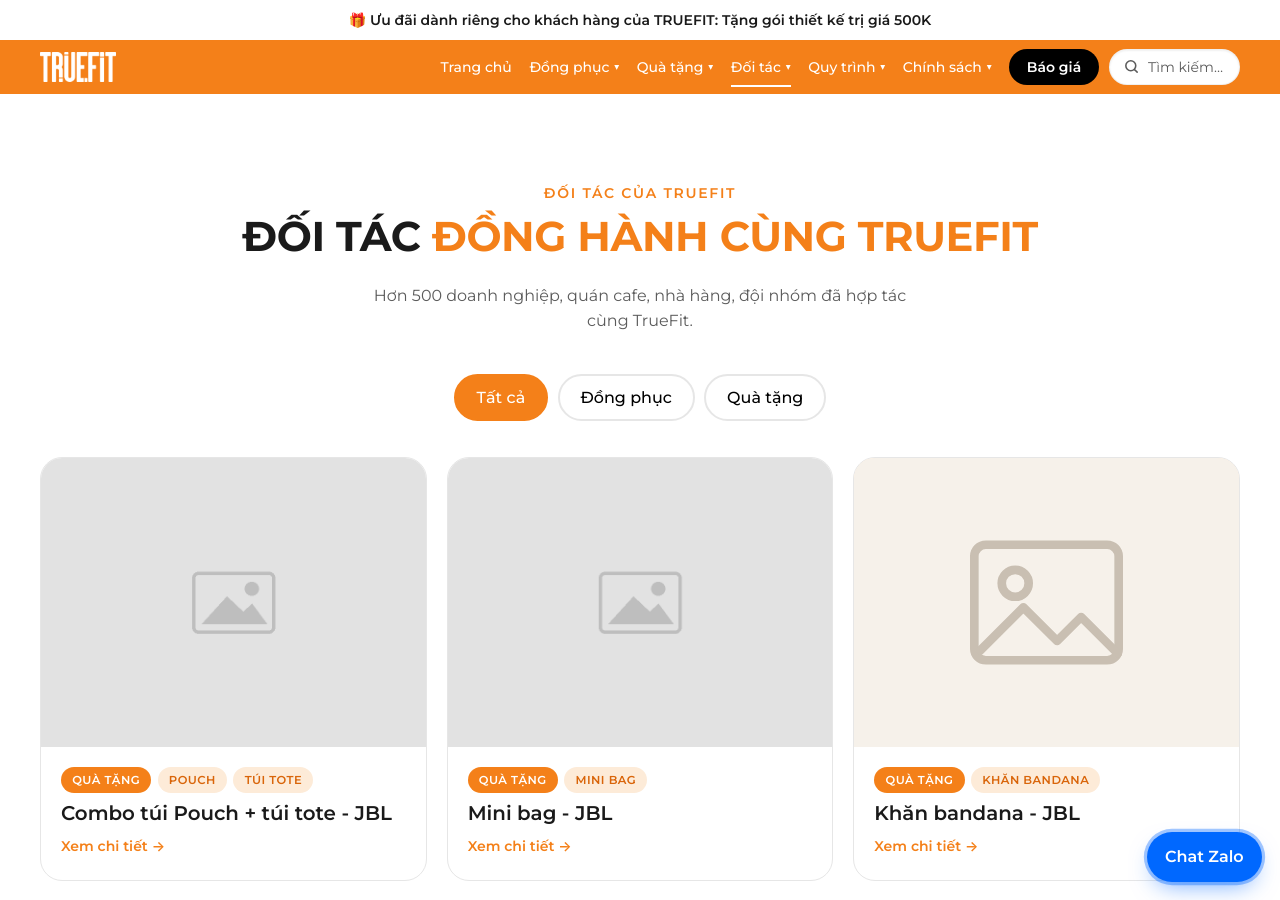
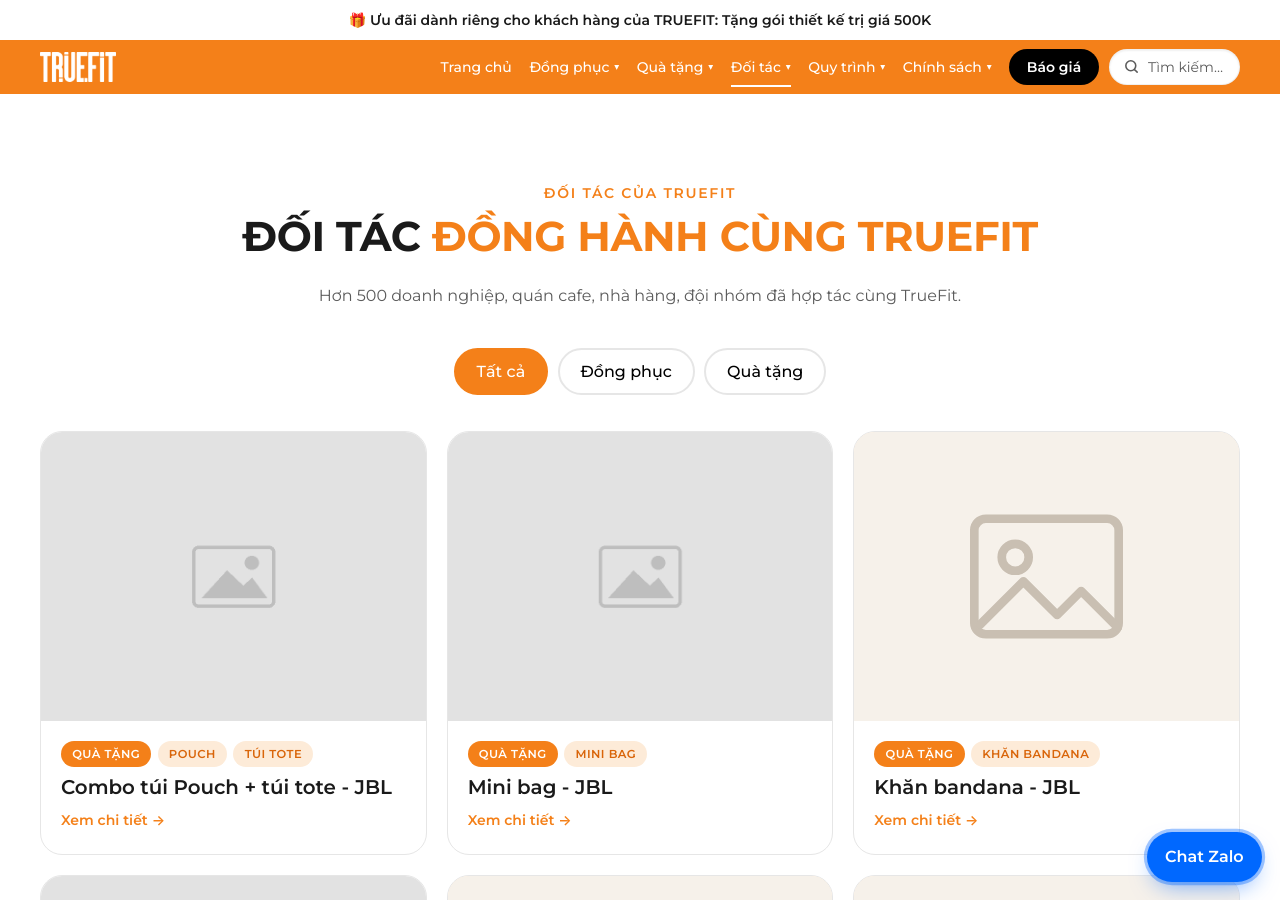
Before and after one commit to bap47/truefit, a Jekyll site: the page built from khach-hang/index.html, in a window 1280 px wide and 900 px high. Built offline with Jekyll 4.4.1, drawn with Linux system fonts in a browser that asks for light colours.

Commit message:
Add files via upload

```diff
--- a/khach-hang/index.html
+++ b/khach-hang/index.html
@@ -7,7 +7,7 @@
   <div class="wrap">
     <p class="tf-eyebrow rise">Đối tác của TrueFit</p>
     <h1 class="tf-title rise">Đối tác <span>đồng hành cùng TrueFit</span></h1>
-    <p class="tf-lead rise" style="--d:.1s">Hơn 500 doanh nghiệp, quán cafe, nhà hàng, đội nhóm đã hợp tác cùng TrueFit.</p>
+    <p class="tf-lead tf-lead--1 rise" style="--d:.1s">Hơn 500 doanh nghiệp, quán cafe, nhà hàng, đội nhóm đã hợp tác cùng TrueFit.</p>
     <div class="tf-switch tf-pfilter rise" style="--d:.15s" role="tablist" aria-label="Hạng mục">
       <button aria-pressed="true" data-nhom="">Tất cả</button>
       <button aria-pressed="false" data-nhom="dong-phuc">Đồng phục</button>
```
